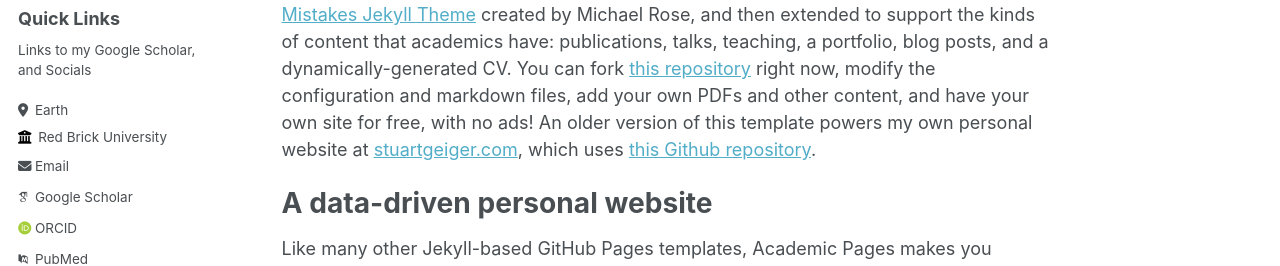
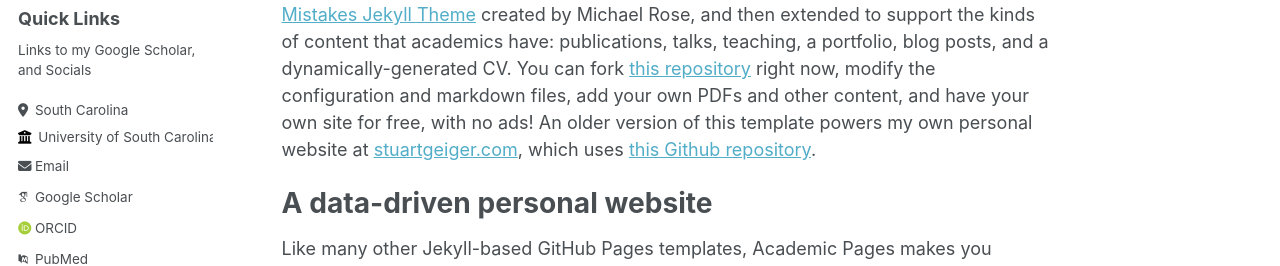
Before and after one commit to kauroy1994/home, a Jekyll site: the page built from _pages/about.md, in a window 1280 px wide. Shown: the part 283-549 px from the top of the page. Built offline with Jekyll 4.4.1, drawn with Linux system fonts in a browser that asks for light colours; some web fonts are replaced.

Commit message:
Update _config.yml

```diff
--- a/_config.yml
+++ b/_config.yml
@@ -25,10 +25,10 @@
   name             : &name "Quick Links"
   pronouns         : # example: "she/her"
   bio              : &bio "Links to my Google Scholar, and Socials"
-  location         : "Earth"
-  employer         : "Red Brick University"
+  location         : &location "South Carolina"
+  employer         : &employer "University of South Carolina"
   uri              : # URL
-  email            : "none@example.org"
+  email            : &email "kaushikr@email.sc.edu"
 
   # Academic websites
   arxiv            : # URL - Update with the correct link to your profile
```
